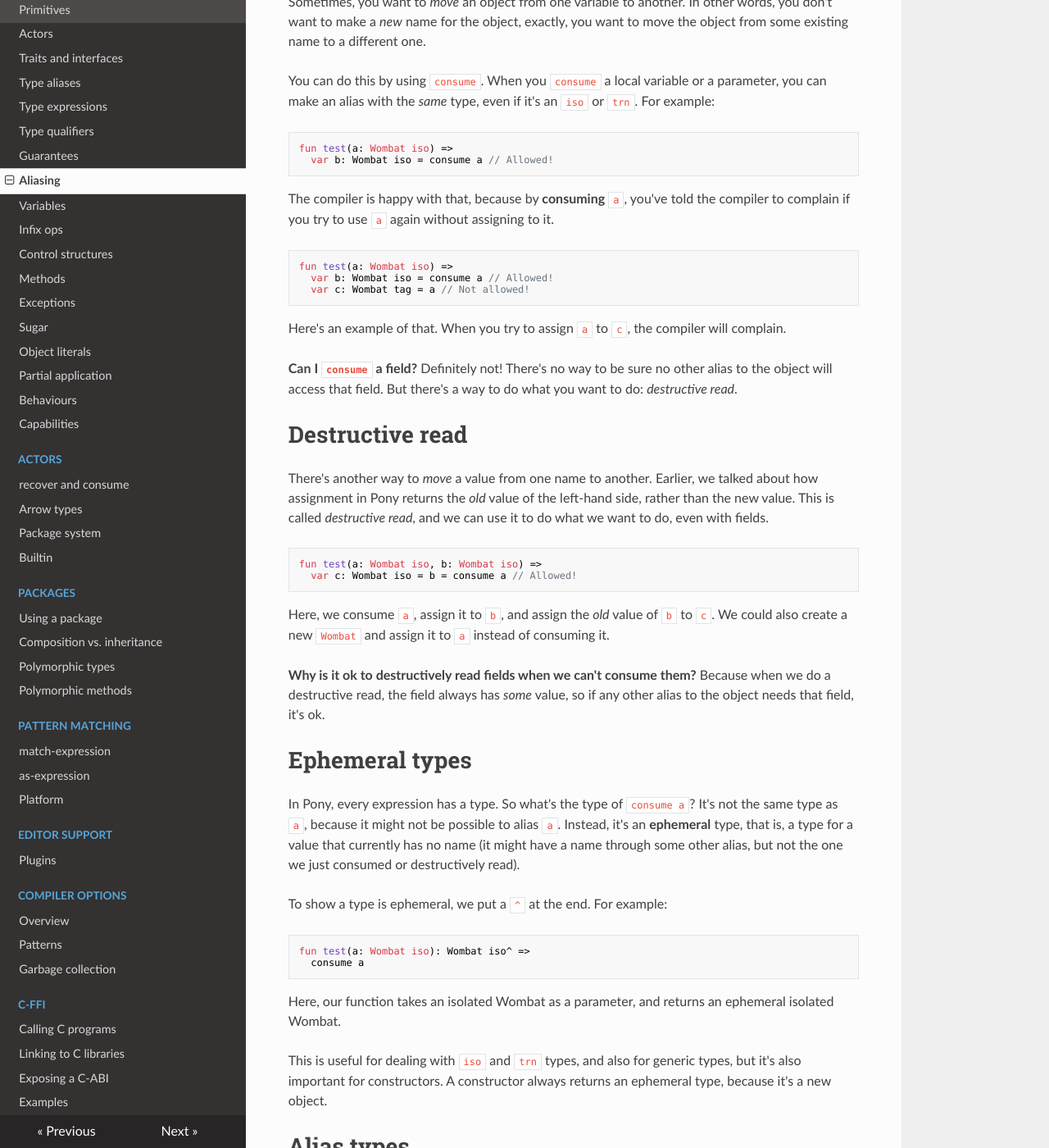
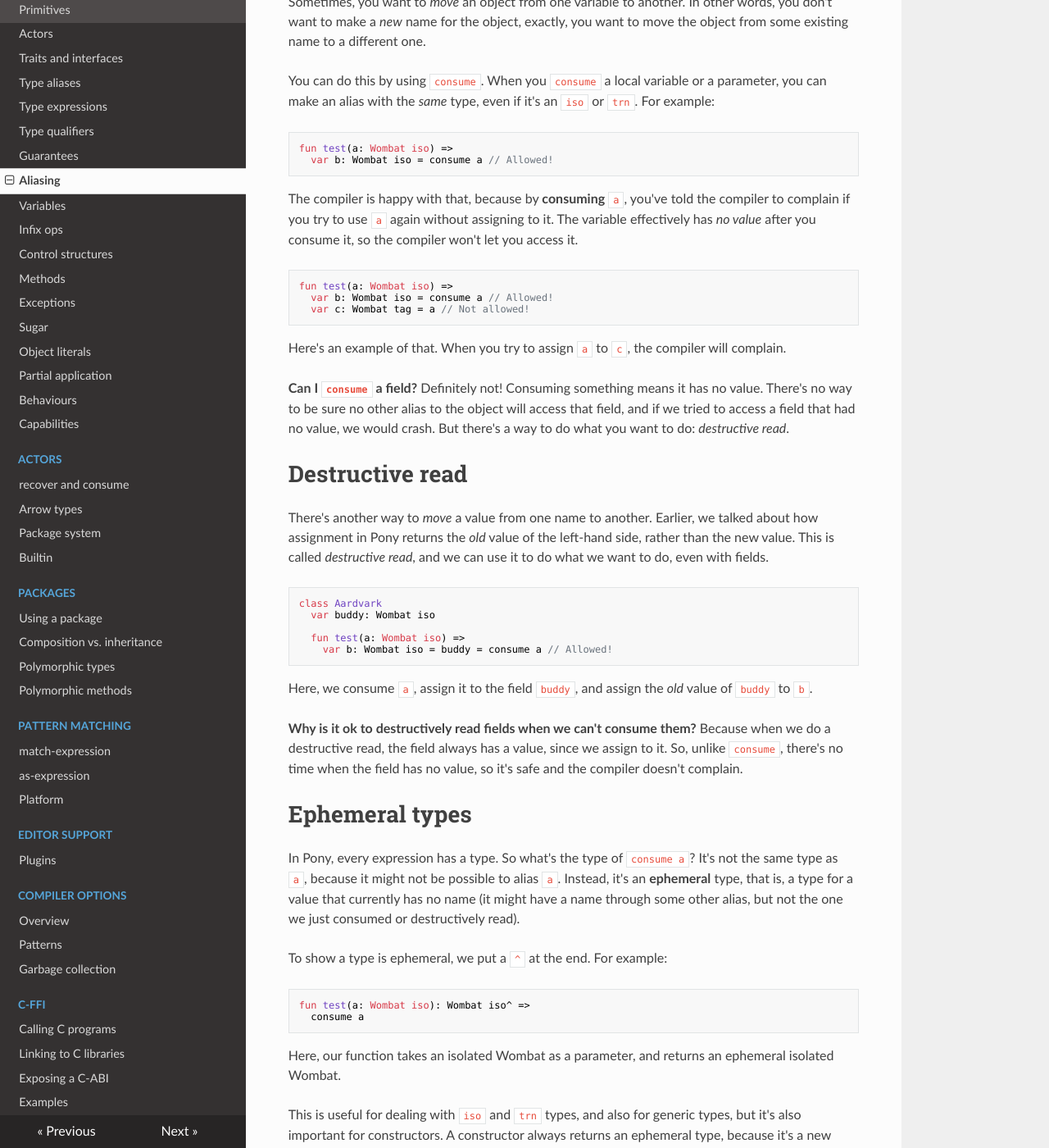
Before and after one commit to ponylang/pony-tutorial, an MkDocs documentation site: the page built from docs/capabilities/aliasing.md, in a window 1280 px wide and 1400 px high, scrolled down 1326 px. Shown: the whole window at 82% size. Built offline with MkDocs 1.6.1, drawn with Linux system fonts in a browser that asks for light colours; nearby versions of some CDN libraries; old or Windows-style settings are respelled for this version of MkDocs.

Commit message:
alias edits

````diff
--- a/docs/capabilities/aliasing.md
+++ b/docs/capabilities/aliasing.md
@@ -52,7 +52,7 @@ fun test(a: Wombat iso) =>
   var b: Wombat iso = consume a // Allowed!
 ```
 
-The compiler is happy with that, because by __consuming__ `a`, you've told the compiler to complain if you try to use `a` again without assigning to it.
+The compiler is happy with that, because by __consuming__ `a`, you've told the compiler to complain if you try to use `a` again without assigning to it. The variable effectively has _no value_ after you consume it, so the compiler won't let you access it.
 
 ```
 fun test(a: Wombat iso) =>
@@ -62,20 +62,23 @@ fun test(a: Wombat iso) =>
 
 Here's an example of that. When you try to assign `a` to `c`, the compiler will complain.
 
-__Can I `consume` a field?__ Definitely not! There's no way to be sure no other alias to the object will access that field. But there's a way to do what you want to do: _destructive read_.
+__Can I `consume` a field?__ Definitely not! Consuming something means it has no value. There's no way to be sure no other alias to the object will access that field, and if we tried to access a field that had no value, we would crash. But there's a way to do what you want to do: _destructive read_.
 
 # Destructive read
 
 There's another way to _move_ a value from one name to another. Earlier, we talked about how assignment in Pony returns the _old_ value of the left-hand side, rather than the new value. This is called _destructive read_, and we can use it to do what we want to do, even with fields.
 
 ```
-fun test(a: Wombat iso, b: Wombat iso) =>
-  var c: Wombat iso = b = consume a // Allowed!
+class Aardvark
+  var buddy: Wombat iso
+
+  fun test(a: Wombat iso) =>
+    var b: Wombat iso = buddy = consume a // Allowed!
 ```
 
-Here, we consume `a`, assign it to `b`, and assign the _old_ value of `b` to `c`. We could also create a new `Wombat` and assign it to `a` instead of consuming it.
+Here, we consume `a`, assign it to the field `buddy`, and assign the _old_ value of `buddy` to `b`.
 
-__Why is it ok to destructively read fields when we can't consume them?__ Because when we do a destructive read, the field always has _some_ value, so if any other alias to the object needs that field, it's ok.
+__Why is it ok to destructively read fields when we can't consume them?__ Because when we do a destructive read, the field always has a value, since we assign to it. So, unlike `consume`, there's no time when the field has no value, so it's safe and the compiler doesn't complain.
 
 # Ephemeral types
 
````
